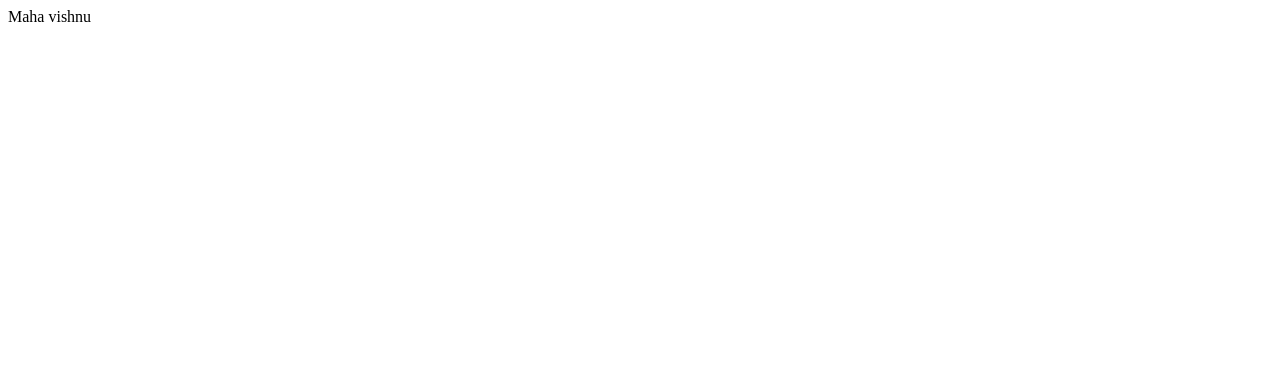
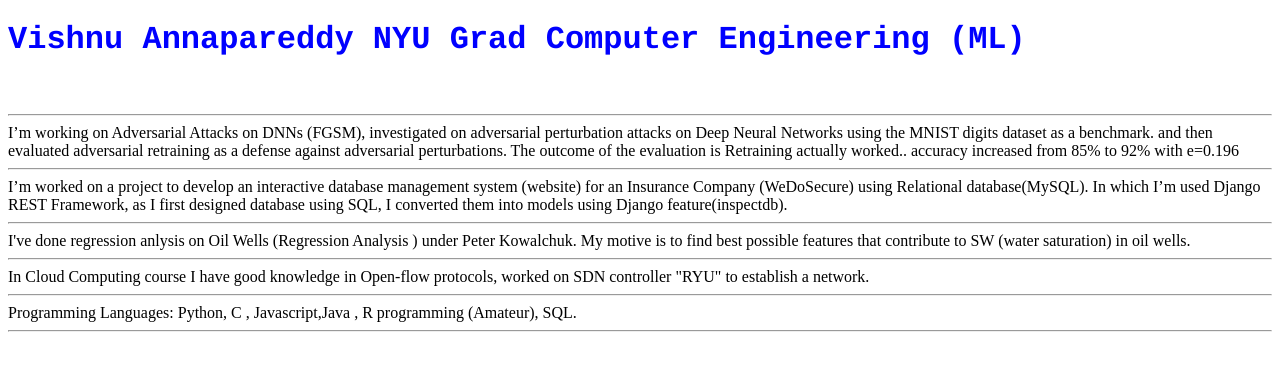
Before and after one commit to amahavishnua/ResumeG, a plain HTML site: page Resume.html in a window 1280 px wide. Drawn offline with Linux system fonts and the light colour scheme.

Commit message:
Projects done

```diff
--- a/Resume.html
+++ b/Resume.html
@@ -1,5 +1,38 @@
-<!DOCTYPE >
+<!DOCTYPE html>
+<!--Prettier setting chnaged (OPTION+SHIFT+F)-->
 <html>
-<head>Maha vishnu</head>
-
+  <head>
+    <title>Vishnu</title>
+  </head>
+  <body>
+      <h1 style=font-family:courier;font-size:200%;color:blue>Vishnu Annapareddy NYU Grad Computer Engineering (ML)</h1>
+      <p>
+        <br>
+        <hr>
+        I’m working on Adversarial Attacks on DNNs (FGSM),
+        investigated on adversarial perturbation attacks on Deep Neural Networks using the MNIST digits dataset as a benchmark.
+        and then evaluated adversarial retraining as a defense against adversarial perturbations.
+        The outcome of the evaluation is Retraining actually worked.. accuracy increased from 85% to 92% with e=0.196
+        <br>
+        <hr>
+        I’m worked on a project to develop an interactive database management
+        system (website) for an Insurance Company (WeDoSecure) using Relational database(MySQL). In
+        which I’m used Django REST Framework, as I first designed database using SQL, I
+        converted them into models using Django feature(inspectdb).
+        <br>
+        <hr>
+        I've done regression anlysis on Oil Wells (Regression Analysis ) under Peter
+        Kowalchuk. My motive is to find best possible features that contribute to SW (water
+        saturation) in oil wells.
+        <br>
+        <hr>
+        In Cloud Computing course I have good knowledge in Open-flow protocols, worked on SDN
+        controller "RYU" to establish a network.
+        <br>
+        <hr>
+        Programming Languages: Python, C , Javascript,Java , R programming (Amateur), SQL.
+        <br>
+        <hr>
+      </p>
+  </body>
 </html>
```
